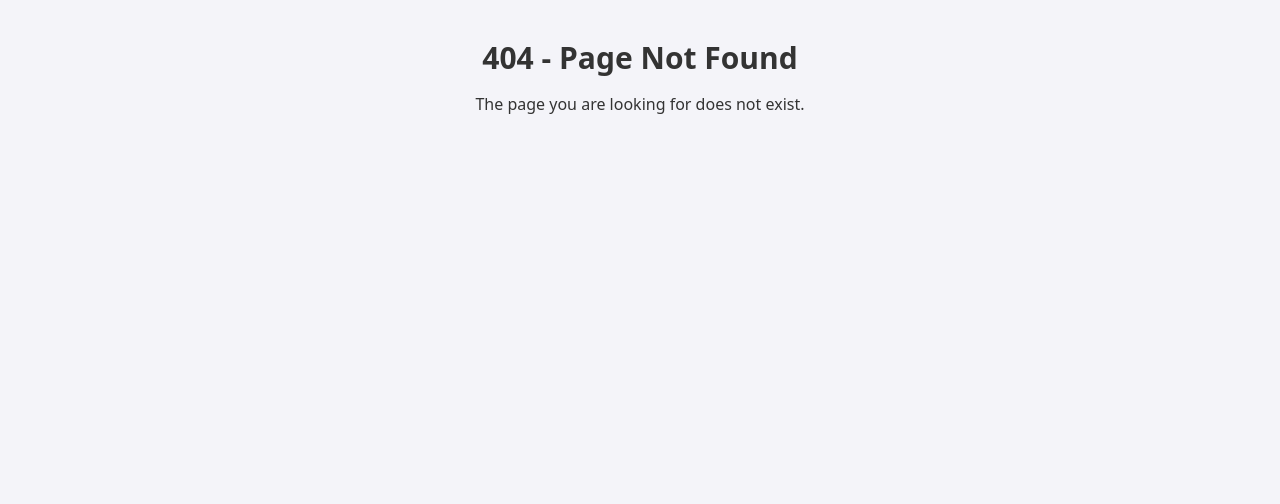
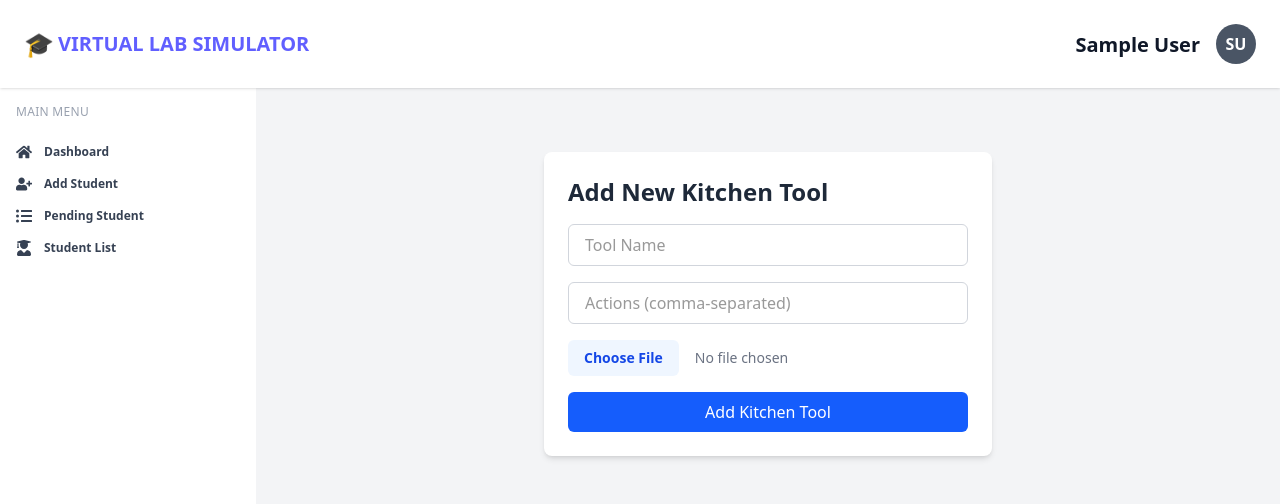
Before and after one commit to Coding-Elysium/virtual-lab-frontend-deployed, a React (Vite) app: page /dashboard/addTools in a window 1280 px wide. Before the commit this address had no page. Shown: the top 504 px of the page. Built offline with nearby package versions, Linux system fonts and the light colour scheme; sample sign-in values are in the browser's storage.

Commit message:
ADD TOOLS

```diff
--- /dev/null
+++ b/src/components/Form/AddTools.jsx
@@ -0,0 +1,120 @@
+import React, { useState } from "react";
+import axios from "axios";
+import { BASEURL } from "../../helper/helper";
+
+const AddTools = () => {
+  const [formData, setFormData] = useState({
+    name: "",
+    actions: "",
+    image: null,
+  });
+
+  const [status, setStatus] = useState({ success: null, message: "" });
+
+  const handleChange = (e) => {
+    const { name, value, files } = e.target;
+
+    if (name === "image") {
+      setFormData({ ...formData, image: files[0] });
+    } else {
+      setFormData({ ...formData, [name]: value });
+    }
+  };
+
+  const handleSubmit = async (e) => {
+    e.preventDefault();
+    setStatus({ success: null, message: "Submitting..." });
+
+    try {
+      const payload = new FormData();
+      payload.append("name", formData.name);
+
+      formData.actions
+        .split(",")
+        .map((a) => a.trim())
+        .filter((a) => a !== "")
+        .forEach((action) => payload.append("actions[]", action));
+
+      if (formData.image) {
+        payload.append("image", formData.image);
+      }
+
+      const res = await axios.post(`${BASEURL}/kitchen-tools/create`, payload, {
+        headers: { "Content-Type": "multipart/form-data" },
+      });
+
+      setStatus({ success: true, message: res.data.message });
+      setFormData({
+        name: "",
+        actions: "",
+        image: null,
+      });
+    } catch (err) {
+      const msg =
+        err.response?.data?.message ||
+        err.response?.data?.error ||
+        "Something went wrong. Try again.";
+      setStatus({ success: false, message: msg });
+    }
+  };
+
+  return (
+    <form
+      onSubmit={handleSubmit}
+      className="max-w-md mx-auto mt-10 p-6 bg-white rounded-lg shadow-md space-y-4"
+    >
+      <h2 className="text-2xl font-semibold text-gray-800">
+        Add New Kitchen Tool
+      </h2>
+
+      <input
+        type="text"
+        name="name"
+        placeholder="Tool Name"
+        value={formData.name}
+        onChange={handleChange}
+        required
+        className="w-full px-4 py-2 border border-gray-300 rounded-md focus:outline-none focus:ring-2 focus:ring-blue-400"
+      />
+
+      <input
+        type="text"
+        name="actions"
+        placeholder="Actions (comma-separated)"
+        value={formData.actions}
+        onChange={handleChange}
+        required
+        className="w-full px-4 py-2 border border-gray-300 rounded-md focus:outline-none focus:ring-2 focus:ring-blue-400"
+      />
+
+      <input
+        type="file"
+        name="image"
+        accept="image/*"
+        onChange={handleChange}
+        className="w-full text-sm text-gray-500 file:mr-4 file:py-2 file:px-4 file:rounded-md
+                   file:border-0 file:text-sm file:font-semibold file:bg-blue-50
+                   file:text-blue-700 hover:file:bg-blue-100"
+      />
+
+      <button
+        type="submit"
+        className="w-full py-2 px-4 bg-blue-600 text-white rounded-md hover:bg-blue-700 transition-colors"
+      >
+        Add Kitchen Tool
+      </button>
+
+      {status.message && (
+        <p
+          className={`text-sm mt-2 ${
+            status.success ? "text-green-600" : "text-red-600"
+          }`}
+        >
+          {status.message}
+        </p>
+      )}
+    </form>
+  );
+};
+
+export default AddTools;
--- a/src/routes/routes.jsx
+++ b/src/routes/routes.jsx
@@ -12,10 +12,10 @@ import PendingStudent from "../pages/PendingStudent";
 import ProtectedRoute from "../components/ProtectedRoute/ProtectedRoute";
 import Profile from "../pages/Profile";
 import StudentRetake from "../pages/StudentRetake";
-import StudentPerformance from "../pages/StudentPerformance";
 import ForgotPassword from "../pages/ForgotPassword";
 import ForgotPasswordAdmin from "../pages/ForgotPasswordAdmin";
 import AddIngredientForm from "../components/Form/AddIngredientForm";
+import AddTools from "../components/Form/AddTools";
 
 const router = createBrowserRouter([
   {
@@ -74,6 +74,10 @@ const router = createBrowserRouter([
         path: "addIngredient",
         element: <AddIngredientForm />,
       },
+      {
+        path: "addTools",
+        element: <AddTools />,
+      },
     ],
   },
   {
```
